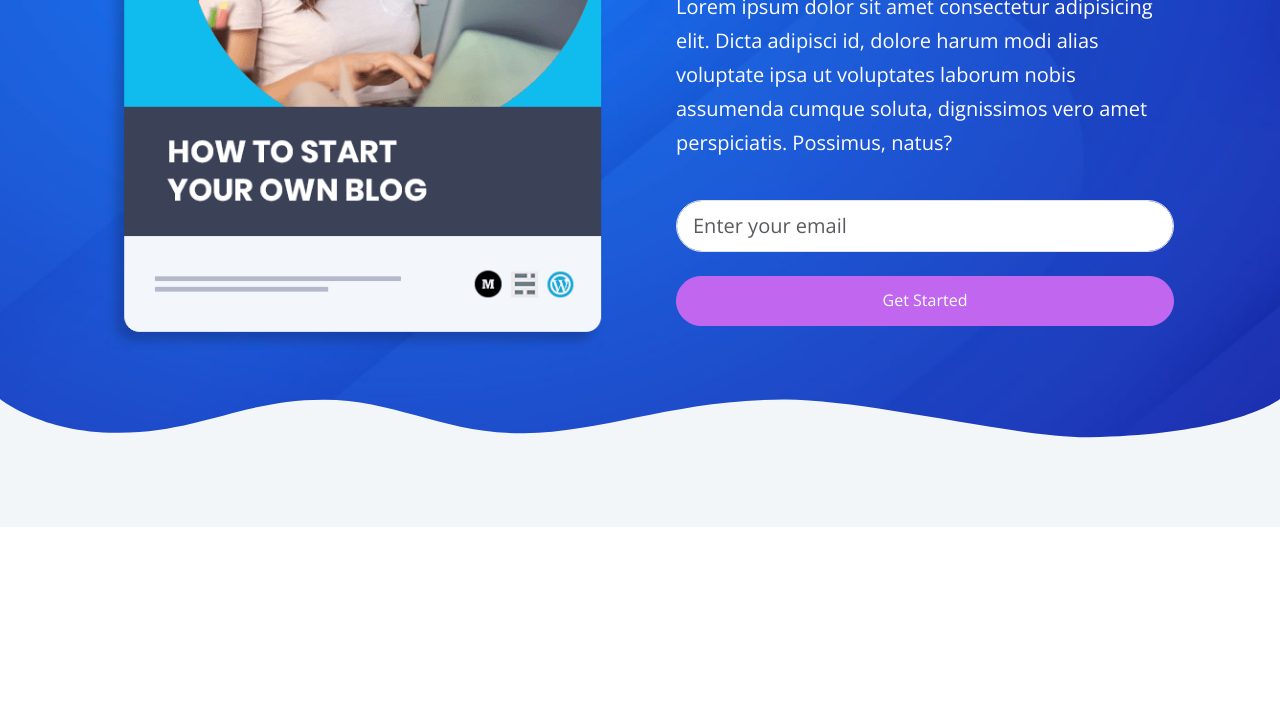
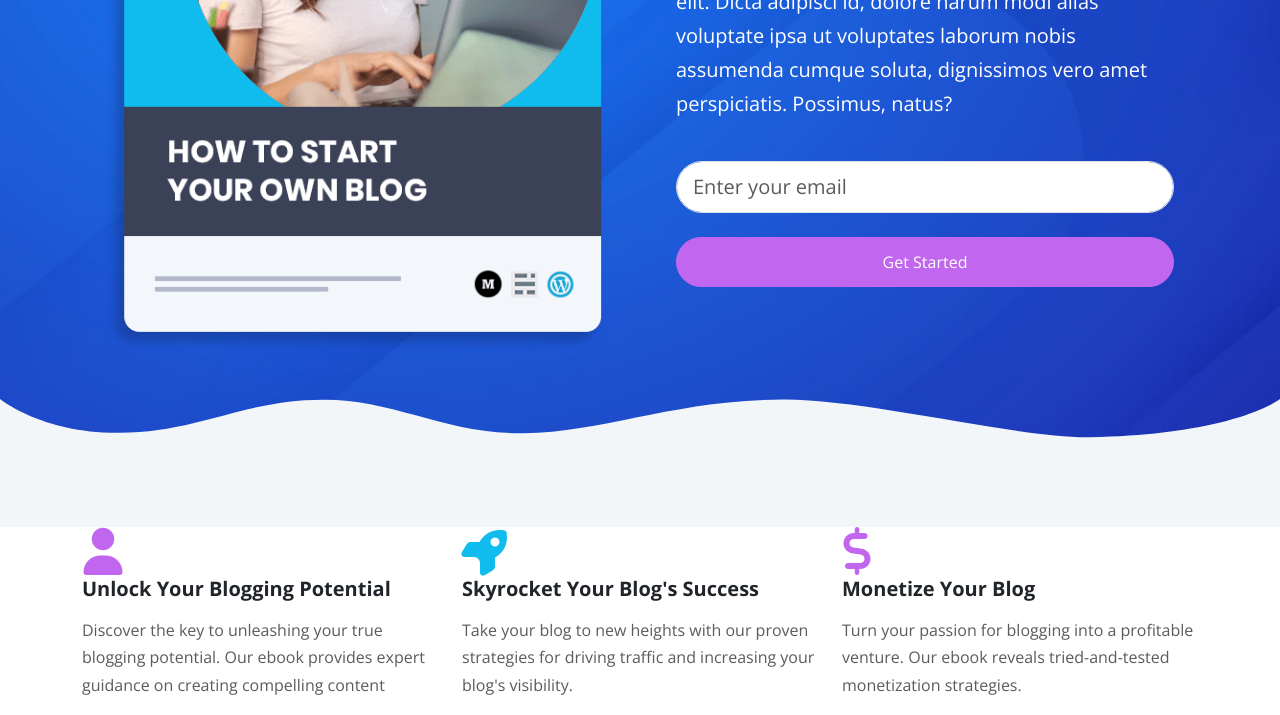
Before and after one commit to Shahbazali2001/Blogging-Mastery, a website: page index.html in a window 1280 px wide. Shown: the part 458-1173 px from the top of the page. Before the commit the page ends 985 px from the top, so only its background shows below. Drawn offline with nearby package versions, Linux system fonts and the light colour scheme.

Commit message:
icons section added after header

```diff
--- a/index.html
+++ b/index.html
@@ -36,7 +36,7 @@
                     </li>
 
                     <li class="nav-item">
-                        <a href="contact.html" class="nav-link btn btn-outline-light fw-semibold px-4 mx-4">Contact</a>
+                        <a href="contact.html" class="nav-link btn btn-outline-light btn-border-light fw-semibold px-4 mx-4">Contact</a>
                     </li>
                 </ul>
             </div>
@@ -57,7 +57,7 @@
 
                     <div class="col-md-6">
                         <div class="text-container p-4 d-flex flex-column justify-content-center h-100 mb-5">
-                            <h1 class="display-3 fw-bold">Start Your Blogging Journey</h1>
+                            <h1 class="display-3 fw-bold">Welcome to Blog Mastery</h1>
                             <p class="lead">Lorem ipsum dolor sit amet consectetur adipisicing elit. Dicta adipisci id, dolore harum modi alias voluptate ipsa ut voluptates laborum nobis assumenda cumque soluta, dignissimos vero amet perspiciatis. Possimus, natus?</p>
                             <!--Form-->
                         <div class="form-container">
@@ -94,6 +94,59 @@
       </svg>
     </header>
 
+    <!--Icons Section-->
+    <section id="icons bg-light pb-5">
+        <div class="container-xl">
+            <div class="row h-stack g-4">
+                <div class="col-md-4 d-flex align-items-center gap-4">
+                    <div class="icon-container">
+                        <i class="fa fa-user fa-3x text-primary"></i>
+                        <div>
+                            <h5 class="fw-bold">Unlock Your Blogging Potential</h5>
+                            <p class="text-muted">Discover the key to unleashing your true blogging potential. Our ebook provides expert guidance on creating compelling content</p>
+                        </div>
+                    </div>
+                </div>
+
+                <div class="col-md-4 d-flex align-items-center gap-4">
+                    <div class="icon-container">
+                        <i class="fas fa-rocket fa-3x text-secondary"></i>
+                        <div>
+                            <h5 class="fw-bold">Skyrocket Your Blog's Success</h5>
+                            <p class="text-muted">Take your blog to new heights with our proven strategies for driving traffic and increasing your blog's visibility.</p>
+                        </div>
+                    </div>
+                </div>
+
+                <div class="col-md-4 d-flex align-items-center gap-4">
+                    <div class="icon-container">
+                        <i class="fa fa-dollar fa-3x text-primary"></i>
+                        <div>
+                            <h5 class="fw-bold">Monetize Your Blog</h5>
+                            <p class="text-muted">Turn your passion for blogging into a profitable venture. Our ebook reveals tried-and-tested monetization strategies.</p>
+                        </div>
+                    </div>
+                </div>
+
+
+
+
+
+
+
+
+
+
+
+
+
+
+
+
+            </div>
+        </div>
+    </section>
+
 
 
 
--- a/scss/styles.scss
+++ b/scss/styles.scss
@@ -21,5 +21,8 @@
         display: flex;
         justify-content: center;
     }
+    .hero .text-container {
+        text-align: center;
+    }
 
 }
```
Also changed, not shown: css/styles.css, 1 other file.
